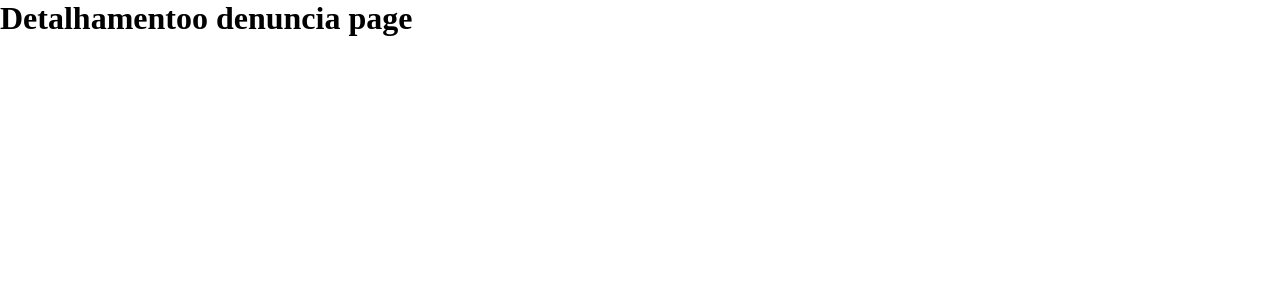
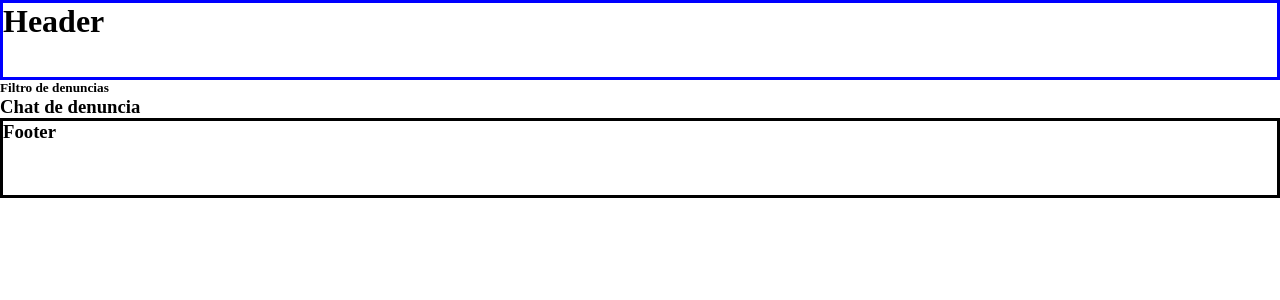
Before and after one commit to DavidSantosDeveloper/projeto_aqui-oh_front_end, a React (Vite) app: page /detalhamento in a window 1280 px wide. Shown: the top 300 px of the page. Built offline with nearby package versions, Linux system fonts and the light colour scheme.

Commit message:
FEAT: base elementos pagina detalhamento

```diff
--- a/src/pages/DetalhamentoDenunciaPage/DetalhamentoDenunciaPage.jsx
+++ b/src/pages/DetalhamentoDenunciaPage/DetalhamentoDenunciaPage.jsx
@@ -1,9 +1,20 @@
 import "./DetalhamentoDenunciaPage.css"
+import a from "../../shared/components/Header/Header.jsx"
+import Header from "../../shared/components/Header/Header.jsx"
+import FiltroDenuncias from "../../shared/components/FiltroDenuncias/FiltroDenuncias.jsx"
+import Footer from "../../shared/components/footer/Footer.jsx"
 
 export default function DetalhamentoDenunciaPage() {
   return (
     <>
-       <h1>Detalhamentoo denuncia page</h1>
+       <Header></Header>
+       <FiltroDenuncias></FiltroDenuncias>
+        <div>
+            <h3>Chat de denuncia</h3>
+        </div>
+      <Footer></Footer>
+
+
     </>
   )
 }
```
